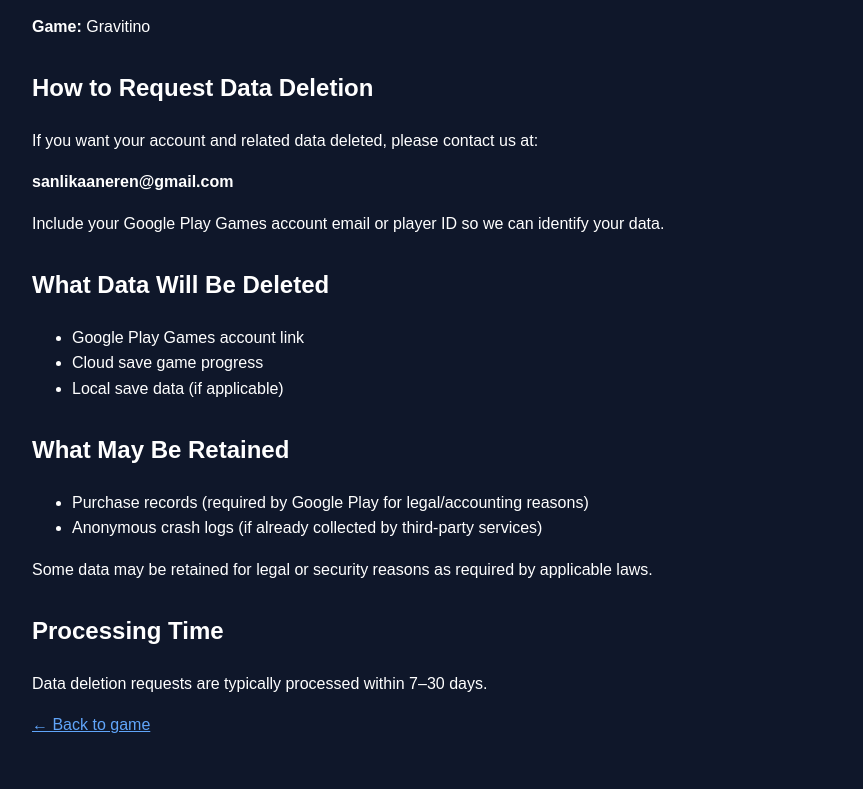
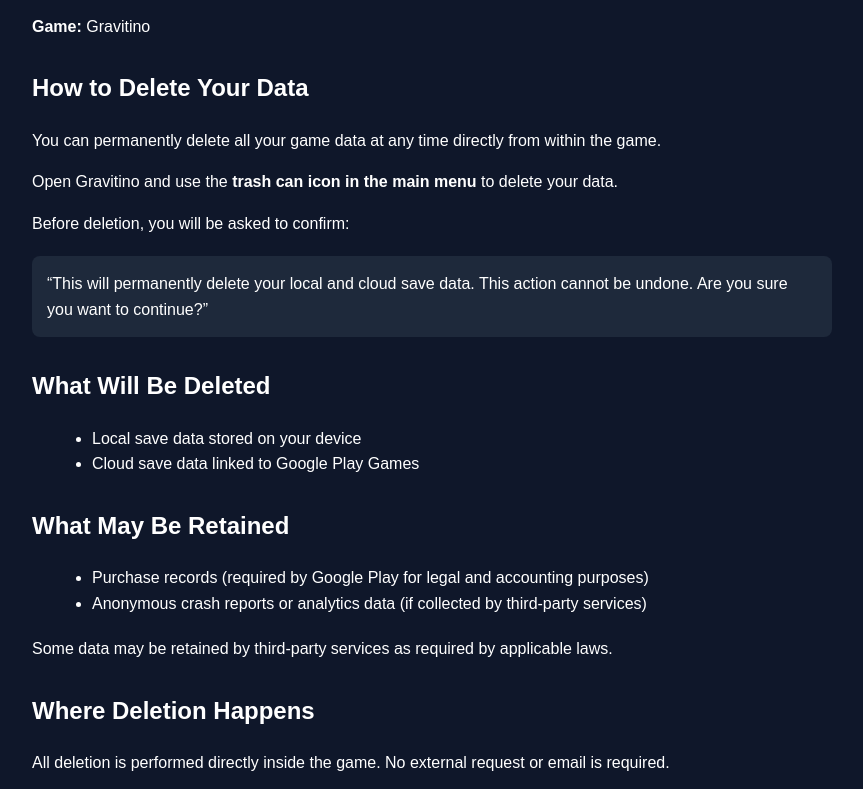
Before and after one commit to CCraglex/gravitino, a plain HTML site: page delete.html in a window 1280 px wide. Shown: the part 137-926 px from the top of the page, without its empty margins (208-1071 px from the left). Drawn offline with Linux system fonts and the light colour scheme.

Commit message:
Update delete.html

```diff
--- a/delete.html
+++ b/delete.html
@@ -19,12 +19,23 @@
       margin: auto;
     }
 
+    h1, h2 {
+      margin-top: 30px;
+    }
+
+    ul {
+      margin: 10px 0 20px 20px;
+    }
+
     a {
       color: #60a5fa;
     }
 
-    h1, h2 {
-      margin-top: 30px;
+    .note {
+      background: #1e293b;
+      padding: 15px;
+      border-radius: 8px;
+      margin-top: 20px;
     }
   </style>
 </head>
@@ -32,45 +43,50 @@
 <body>
 <div class="container">
 
-<h1>Data Deletion Request</h1>
+<h1>Data Deletion</h1>
 
 <p><strong>Game:</strong> Gravitino</p>
 
-<h2>How to Request Data Deletion</h2>
+<h2>How to Delete Your Data</h2>
 
 <p>
-If you want your account and related data deleted, please contact us at:
+You can permanently delete all your game data at any time directly from within the game.
 </p>
 
-<p><strong>sanlikaaneren@gmail.com</strong></p>
+<p>
+Open Gravitino and use the <strong>trash can icon in the main menu</strong> to delete your data.
+</p>
 
 <p>
-Include your Google Play Games account email or player ID so we can identify your data.
+Before deletion, you will be asked to confirm:
 </p>
 
-<h2>What Data Will Be Deleted</h2>
+<div class="note">
+“This will permanently delete your local and cloud save data. This action cannot be undone. Are you sure you want to continue?”
+</div>
+
+<h2>What Will Be Deleted</h2>
 
 <ul>
-  <li>Google Play Games account link</li>
-  <li>Cloud save game progress</li>
-  <li>Local save data (if applicable)</li>
+  <li>Local save data stored on your device</li>
+  <li>Cloud save data linked to Google Play Games</li>
 </ul>
 
 <h2>What May Be Retained</h2>
 
 <ul>
-  <li>Purchase records (required by Google Play for legal/accounting reasons)</li>
-  <li>Anonymous crash logs (if already collected by third-party services)</li>
+  <li>Purchase records (required by Google Play for legal and accounting purposes)</li>
+  <li>Anonymous crash reports or analytics data (if collected by third-party services)</li>
 </ul>
 
 <p>
-Some data may be retained for legal or security reasons as required by applicable laws.
+Some data may be retained by third-party services as required by applicable laws.
 </p>
 
-<h2>Processing Time</h2>
+<h2>Where Deletion Happens</h2>
 
 <p>
-Data deletion requests are typically processed within 7–30 days.
+All deletion is performed directly inside the game. No external request or email is required.
 </p>
 
 <p>
```
